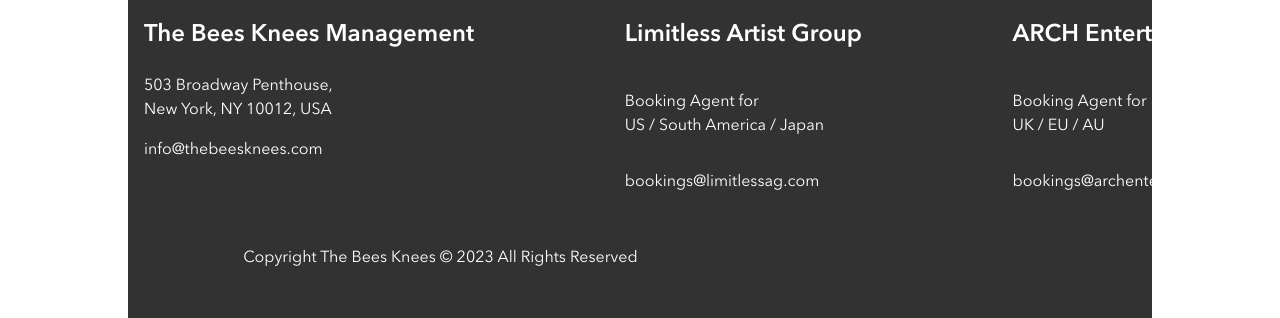
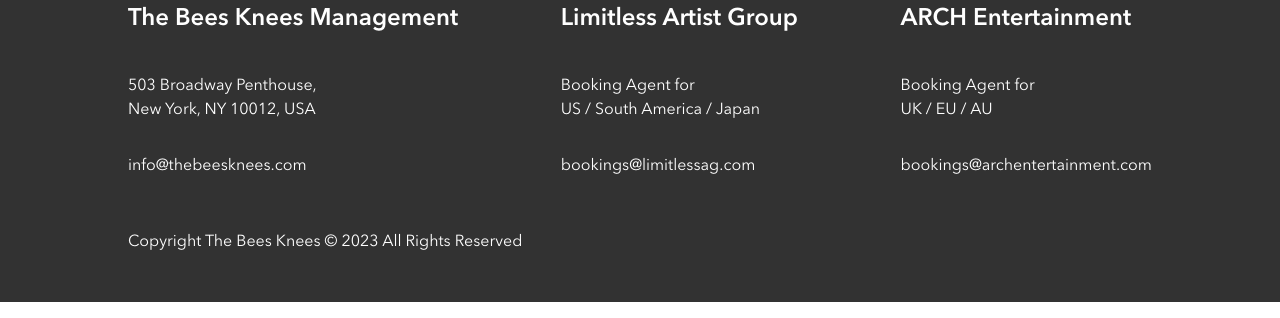
Before and after one commit to ren-climatetech/reine-donnestad-bandsite, a plain HTML site: page index.html in a window 1280 px wide. Shown: the part 3945-4263 px from the top of the page. Drawn offline with Linux system fonts and the light colour scheme.

Commit message:
updates to margins in the footer

```diff
--- a/index.html
+++ b/index.html
@@ -189,10 +189,10 @@
         /></a>
       </div>
 
-      <div class="footer__container">
+      <div class="footer__contact">
         <div>
           <h3 class="footer__contact--label">The Bees Knees Management</h3>
-          <p class="cfooter__contact--copy">
+          <p class="footer__contact--copy">
             503 Broadway Penthouse, <br />New York, NY 10012, USA
           </p>
           <p class="footer__contact--copy">info@thebeesknees.com</p>
--- a/styles/partials/_globals.scss
+++ b/styles/partials/_globals.scss
@@ -169,6 +169,10 @@
 
     @include tablet {
     padding-top: $padding-16;
+
+     @include desktop{
+        padding: 0 10%;
+        }
     }
 
 
@@ -181,9 +185,12 @@
     }
 
     &__contact{
-      display: flex;
-      justify-content: space-between;
-      flex:1;
+      @include tablet{
+        box-sizing: border-box;
+        display: flex;
+        justify-content: space-between;
+        flex: 1;
+        }
     }
 
     &__container{
@@ -191,14 +198,9 @@
       box-sizing: border-box;
       display: flex;
       justify-content: space-between;
-      flex: 0 0 auto;
-      min-width: 70rem;
+      flex: 1;
       }
     }
-
-      @include desktop{
-        margin: 0 10%;
-        }
 
 
     &__social--links{
@@ -226,7 +228,6 @@
       @include desktop{
         padding-top: $padding-36;
         padding-bottom: $padding-48;
-        margin: 0 10%;
       }
     }
     &__contact--label {
@@ -243,17 +244,14 @@
       justify-content: space-between;
     }
 
-    @include desktop {
-      margin: 0 10%;
-    }
 
     &__logo--hidden1{
       display: none;
 
       @include tablet{
         display: flex;
-        // vertical-align: middle;
-        // justify-content: right;
+        vertical-align: middle;
+        justify-content: right;
         margin-right:0;
       }
     }
```
Also changed, not shown: styles/bio.css, styles/shows.css, 1 other file.
